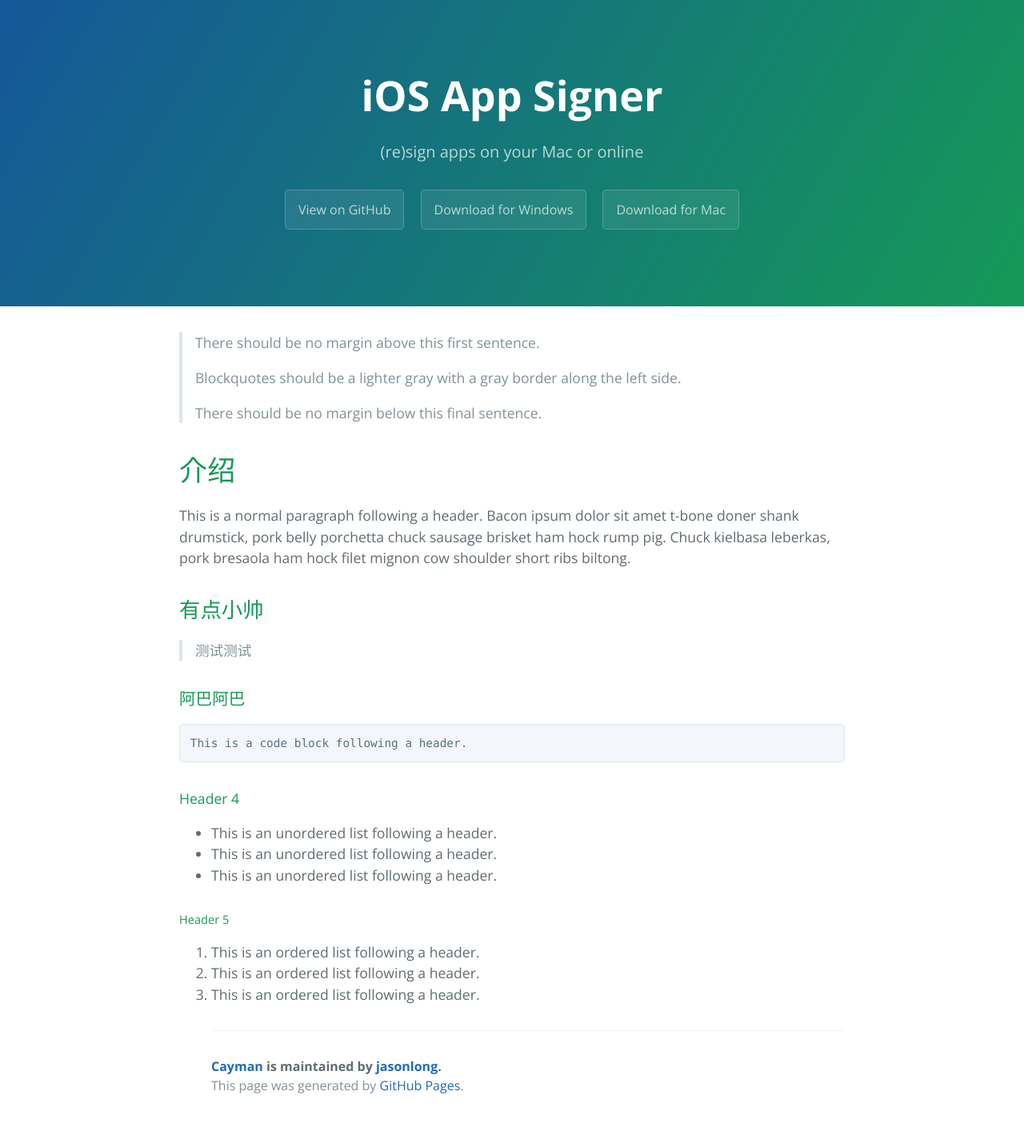
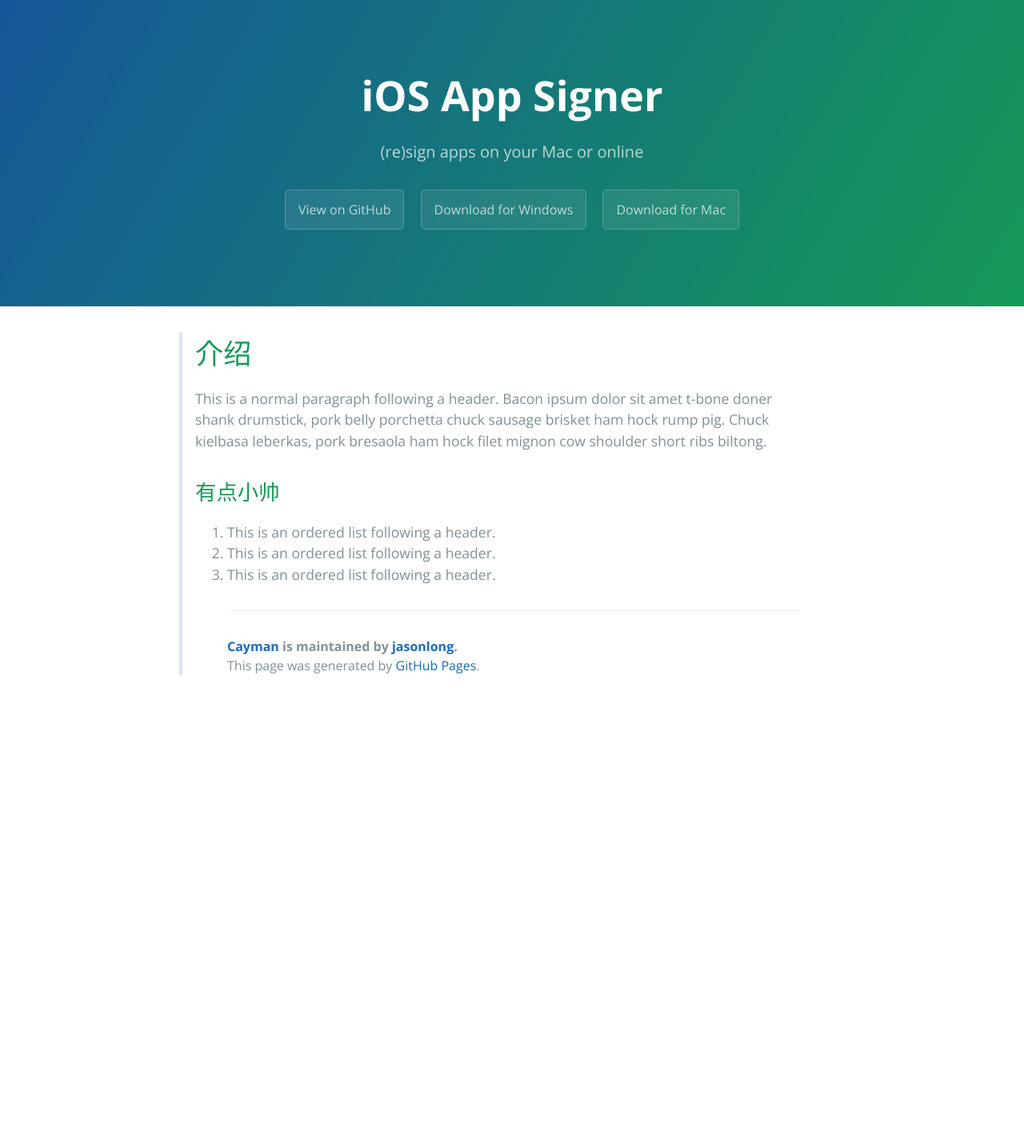
Before and after one commit to Kieey/ipa-re-sign-tool, a Jekyll site: the page docs/index.html, which Jekyll copies as it is, in a window 1280 px wide. Shown: the whole page at 80% size. Built offline with Jekyll 4.4.1, drawn with Linux system fonts in a browser that asks for light colours; after the commit the page ends 900 px from its top, so only the background shows below that.

Commit message:
Update index.html

```diff
--- a/docs/index.html
+++ b/docs/index.html
@@ -21,13 +21,6 @@
     <section class="main-content">
 
       <blockquote>
-      <p>There should be no margin above this first sentence.</p>
-
-      <p>Blockquotes should be a lighter gray with a gray border along the left side.</p>
-
-      <p>There should be no margin below this final sentence.</p>
-      </blockquote>
-
       <h1>
       <a id="user-content-header-1" class="anchor" href="#header-1" aria-hidden="true"><span class="octicon octicon-link"></span></a>介绍</h1>
 
@@ -36,26 +29,7 @@
       <h2>
       <a id="user-content-header-2" class="anchor" href="#header-2" aria-hidden="true"><span class="octicon octicon-link"></span></a>有点小帅</h2>
 
-      <blockquote>
-      <p>测试测试</p>
-      </blockquote>
 
-      <h3>
-      <a id="user-content-header-3" class="anchor" href="#header-3" aria-hidden="true"><span class="octicon octicon-link"></span></a>阿巴阿巴</h3>
-
-      <pre><code>This is a code block following a header.</code></pre>
-
-      <h4>
-      <a id="user-content-header-4" class="anchor" href="#header-4" aria-hidden="true"><span class="octicon octicon-link"></span></a>Header 4</h4>
-
-      <ul class="task-list">
-      <li>This is an unordered list following a header.</li>
-      <li>This is an unordered list following a header.</li>
-      <li>This is an unordered list following a header.</li>
-      </ul>
-
-      <h5>
-      <a id="user-content-header-5" class="anchor" href="#header-5" aria-hidden="true"><span class="octicon octicon-link"></span></a>Header 5</h5>
 
       <ol class="task-list">
       <li>This is an ordered list following a header.</li>
```
